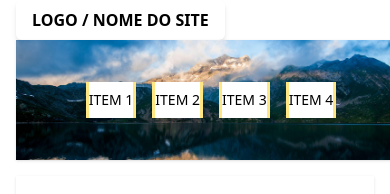
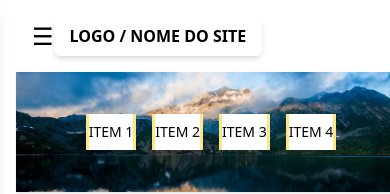
Before and after one commit to holysun1/REACT, a React (Vite) app in the folder receita/: page / in a window 390 px wide. Shown: the top 194 px of the page. Built offline with nearby package versions, Linux system fonts and the light colour scheme.

Commit message:
feat: add responsive side menu with toggle state

```diff
--- a/receita/src/App.jsx
+++ b/receita/src/App.jsx
@@ -1,17 +1,12 @@
 import "./App.css";
 import { Routes, Route } from "react-router-dom";
-import Page1 from "./pages/CategoryPage";
+import CategoryPage from "./pages/CategoryPage";
 import HomePage from "./pages/HomePage";
-
-function App() {
+export default function App() {
   return (
-    <div>
-      <Routes>
-        <Route path="/news/:category" element={<Page1 />} />
-        <Route path="/" element={<HomePage />} />
-      </Routes>
-    </div>
+    <Routes>
+      <Route path="/news/:category" element={<CategoryPage />} />
+      <Route path="/" element={<HomePage />} />
+    </Routes>
   );
 }
-
-export default App;
--- a/receita/src/components/Menu.jsx
+++ b/receita/src/components/Menu.jsx
@@ -1,7 +1,6 @@
 import MenuItem from "./MenuItem";
 import logo from "../assets/logo.jpg";
 import { useNavigate } from "react-router-dom";
-import HomePage from "../pages/HomePage";
 
 const menuData = [
   {
@@ -21,18 +20,26 @@ const menuData = [
     subItems: ["item 4.1", "item 4.2", "item 4.3", "item 4.4"],
   },
 ];
-export default function Menu({ onSelectCategory, activeCategory }) {
+export default function Menu({
+  onSelectCategory,
+  activeCategory,
+  onMenuClick,
+}) {
   const navigate = useNavigate();
-  onSelectCategory = () => {};
-  activeCategory = null;
   return (
     <div>
-      <button
-        onClick={() => navigate("/")}
-        className=" bg-white shadow-md rounded-md px-4 py-2  font-bold text-x1"
-      >
-        LOGO / NOME DO SITE
-      </button>
+      <div className="flex items-center justify-items-center-safe py-4">
+        <button onClick={onMenuClick} className="text-2xl ml-4">
+          ☰
+        </button>
+        <button
+          onClick={() => navigate("/")}
+          className=" bg-white shadow-md rounded-md px-4 py-2 font-bold text-x1"
+        >
+          LOGO / NOME DO SITE
+        </button>
+      </div>
+
       <header>
         {/* --------------- IMAGEM DE FUNDO --------------- */}
         <div
--- /dev/null
+++ b/receita/src/components/SideMenu.jsx
@@ -0,0 +1,37 @@
+export default function SideMenu({ isOpen, setIsOpen }) {
+  return (
+    <>
+      {/* --------------- MOBILE SIDE MENU --------------- */}
+      {isOpen && (
+        <div
+          onClick={() => setIsOpen(false)}
+          className="fixed inset-0 bg-black bg-opacity-50 z-40 md:hidden"
+        ></div>
+      )}
+
+      {/*--------------- SIDE MENU CONTENT --------------- */}
+      <aside
+        className={`
+          fixed top-0 left-0 h-full w-64 bg-white shadow-lg z-50
+          transform transition-transform duration-300 ease-in-out
+          ${isOpen ? "translate-x-0" : "-translate-x-full"}
+        `}
+      >
+        <div className="flex items-center justify-between p-4 border-b">
+          <h2 className="font-bold p-4"> Tópicos </h2>
+          {/* --------------- BOTÃO HAMBURGUER --------------- */}
+          <button onClick={() => setIsOpen(false)} className="  text-x1">
+            X
+          </button>
+        </div>
+        <ul className="space-y-6 px-4 p-6">
+          <li className="cursor-pointer hover:text-blue-500">Tecnologia</li>
+          <li className="cursor-pointer hover:text-blue-500">Culinária</li>
+          <li className="cursor-pointer hover:text-blue-500">Moda</li>
+          <li className="cursor-pointer hover:text-blue-500">Saúde</li>
+          <li className="cursor-pointer hover:text-blue-500">Educação</li>
+        </ul>
+      </aside>
+    </>
+  );
+}
--- a/receita/src/pages/HomePage.jsx
+++ b/receita/src/pages/HomePage.jsx
@@ -2,9 +2,11 @@ import { useEffect, useState } from "react";
 import FeedSkeleton from "../FeedSkeleton.jsx";
 import Menu from "../components/Menu.jsx";
 import Feed from "../Feed.jsx";
+import SideMenu from "../components/SideMenu.jsx";
 
 export default function HomePage() {
   const [activeCategory, setActiveCategory] = useState("ALL");
+  const [isMenuOpen, setIsMenuOpen] = useState(false);
 
   const [loading, setLoading] = useState(true);
 
@@ -21,10 +23,13 @@ export default function HomePage() {
 
   return (
     <div className="min-h-screen w-full flex flex-col px-4 md:px-8 lg:px-16">
-      <Menu
+      <SideMenu
+        isOpen={isMenuOpen}
+        setIsOpen={setIsMenuOpen}
         onSelectCategory={setActiveCategory}
         activeCategory={activeCategory}
       />
+      <Menu onMenuClick={() => setIsMenuOpen(true)} />
       <Feed category={activeCategory} />
     </div>
   );
```
Also changed, not shown: 1 other file (tests, documents, lock files or other folders).
